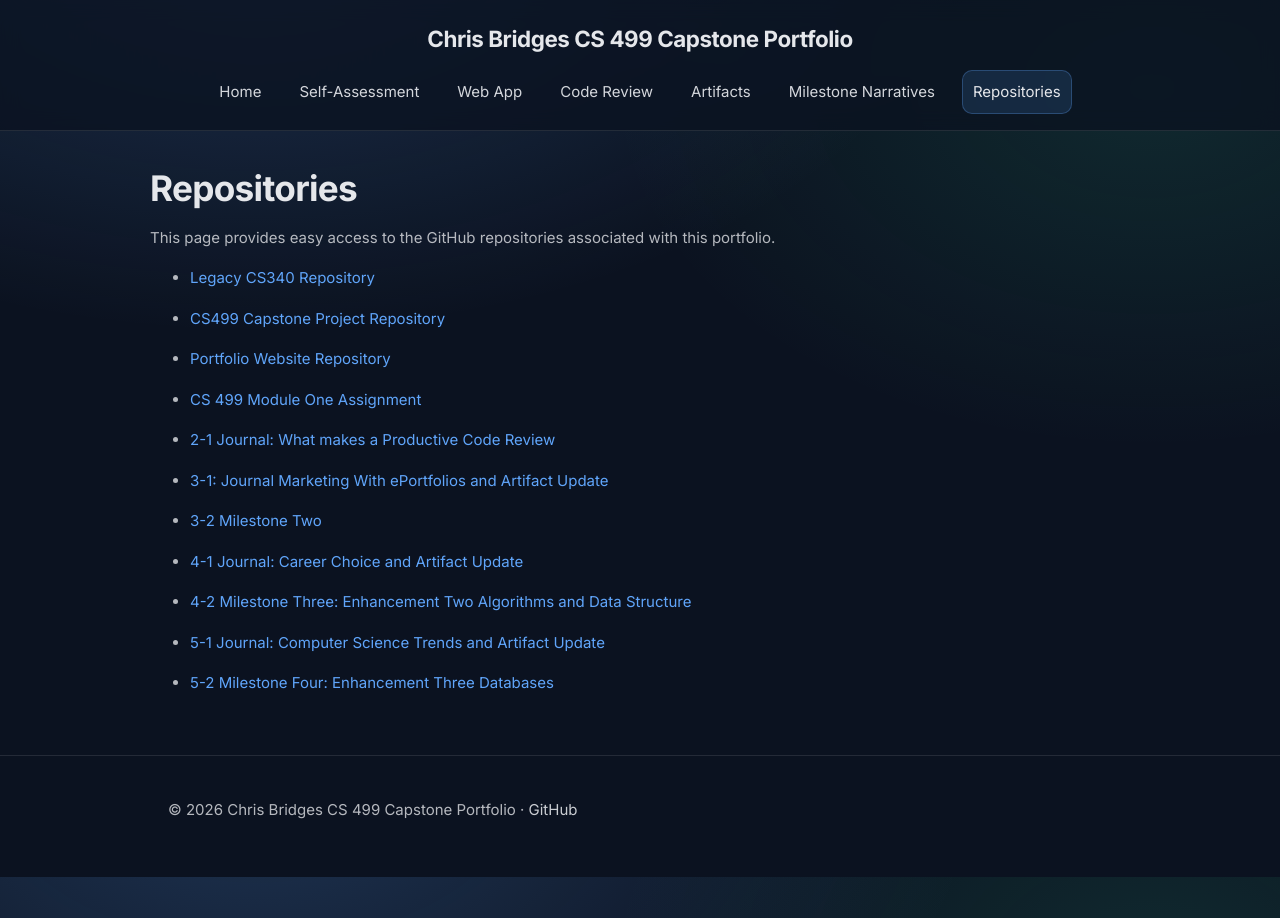
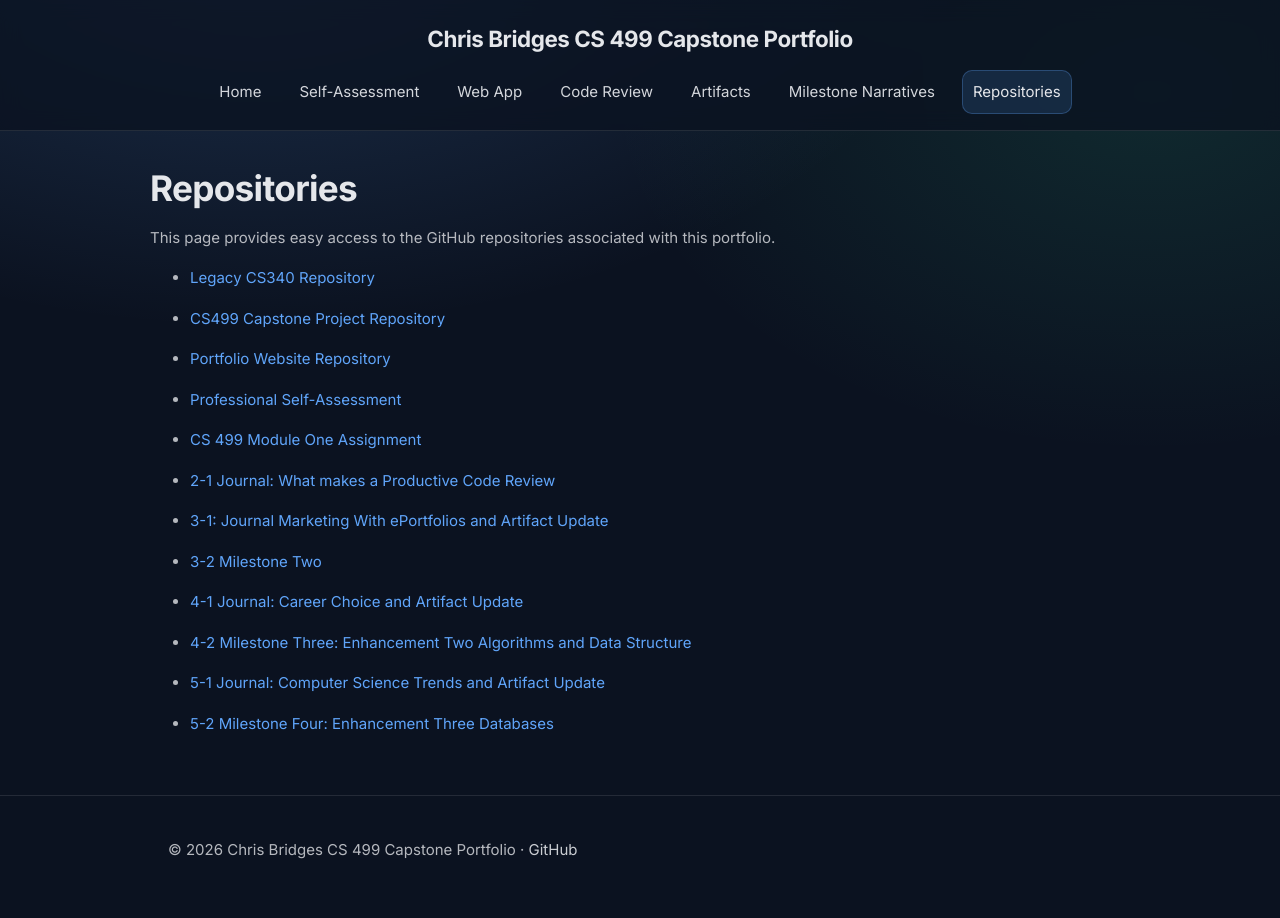
Before and after one commit to christopherbridges1/christopherbridges1.github.io, a Jekyll site: the page built from _pages/repository.md, in a window 1280 px wide. Built offline with Jekyll 4.4.1, drawn with Linux system fonts in a browser that asks for light colours.

Commit message:
Update repository.md

```diff
--- a/_pages/repository.md
+++ b/_pages/repository.md
@@ -11,6 +11,8 @@ This page provides easy access to the GitHub repositories associated with this p
 - [CS499 Capstone Project Repository](https://github.com/christopherbridges1/CS499-MEAN)
 
 - [Portfolio Website Repository](https://github.com/christopherbridges1/christopherbridges1.github.io)
+
+- [Professional Self-Assessment](/assets/Professional Self Assessment.docx)
 
 - [CS 499 Module One Assignment](/assets/CS 499 Module One Assignment Template.docx)
 
```
